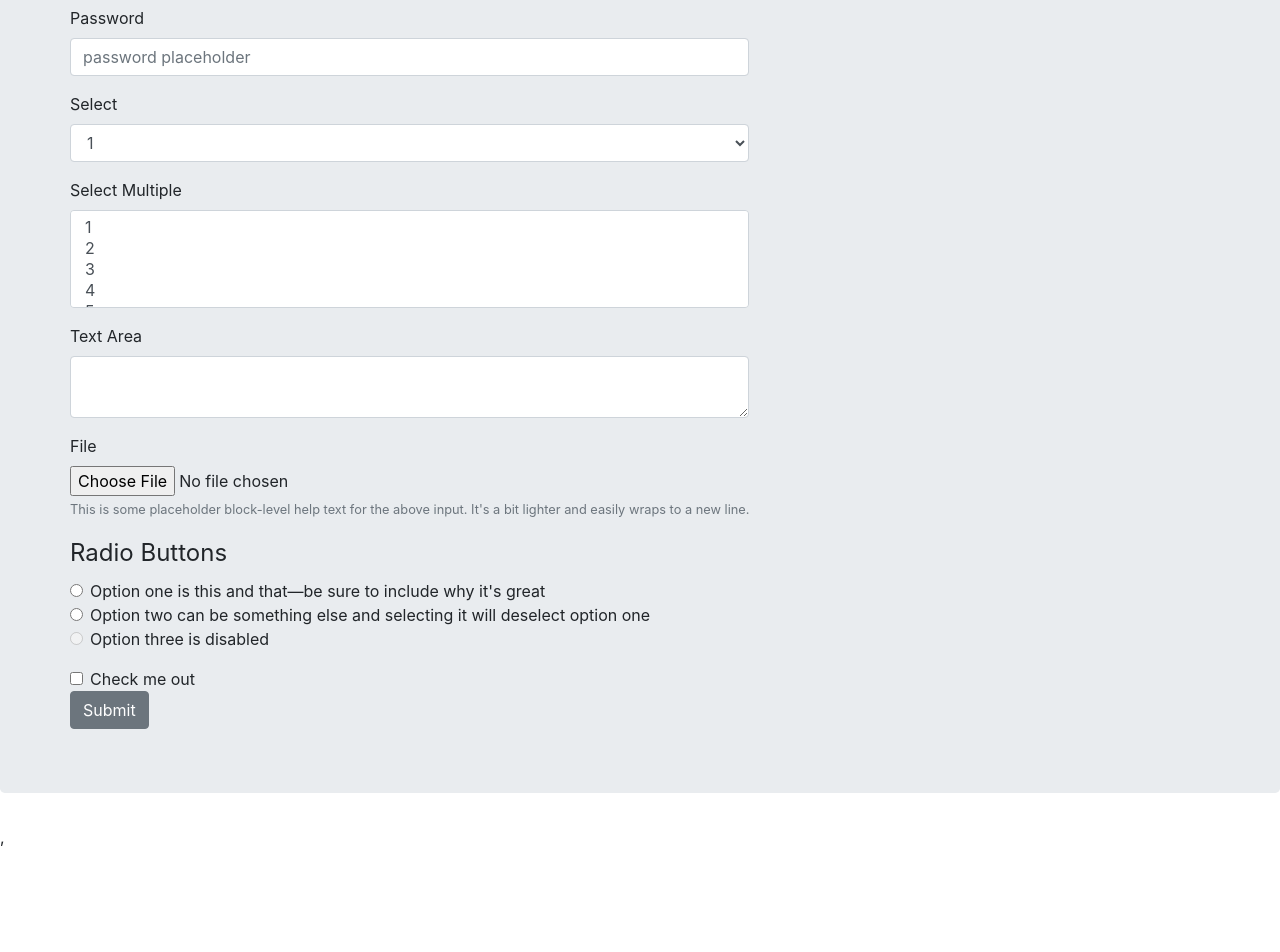
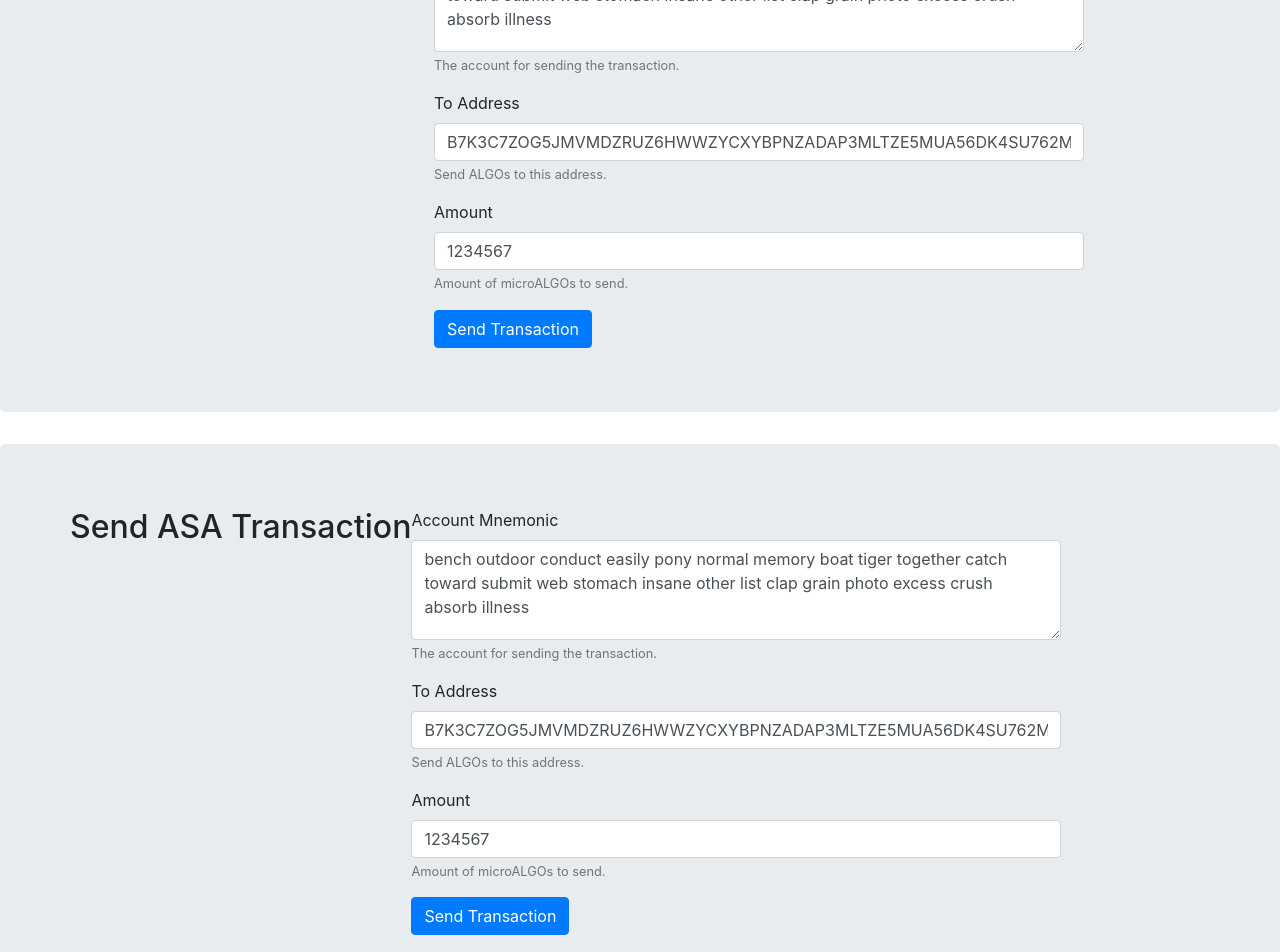
Before and after one commit to Mine77/algo-react-demo, a React (Create React App) app: page /transaction in a window 1280 px wide. Shown: the part 200-1152 px from the top of the page. Before the commit the page ends 1049 px from the top, so only its background shows below. Built offline with nearby package versions, Linux system fonts and the light colour scheme.

Commit message:
complete algo transfer

```diff
--- a/src/pages/Transaction.js
+++ b/src/pages/Transaction.js
@@ -12,84 +12,147 @@ import {
     FormText
 } from 'reactstrap';
 
+const algosdk = require('algosdk');
+const utility = require('../utility/utility');
+
 class Transaction extends Component {
+    constructor(props) {
+        super(props);
+        this.state = {
+            isLoading: false,
+            showResult: false,
+            txId: 0
+        };
+        // This binding is necessary to make `this` work in the callback
+        this.sendPaymentTransaction = this.sendPaymentTransaction.bind(this);
+        this.handleSubmitAlgo = this.handleSubmitAlgo.bind(this);
+    }
+    sendPaymentTransaction(mnemonic,to,amount) {
+        var p = new Promise(function (resolve, reject) {
+            const server = 'https://testnet-algorand.api.purestake.io/ps1';
+            const port = '';
+            const token = {
+                'X-API-Key': 'q6SxddUqMjGfyRwofxRp69DS98gsfmf2bCv8H9qd'
+            }
+            const algodclient = new algosdk.Algod(token, server, port);
+
+            var account = algosdk.mnemonicToSecretKey(mnemonic);
+
+            utility.getChangingParms(algodclient).then((cp) => {
+                var txn = {
+                    "to": to,
+                    "fee": cp.fee,
+                    "amount": parseInt(amount),
+                    "firstRound": cp.firstRound,
+                    "lastRound": cp.lastRound,
+                    "genesisID": cp.genID,
+                    "genesisHash": cp.genHash,
+                    "closeRemainderTo": undefined,
+                    "note": undefined
+                };
+                var signedTxn = algosdk.signTransaction(txn, account.sk);
+                console.log(signedTxn);
+                algodclient.sendRawTransaction(signedTxn.blob).then((tx) => {
+                    console.log(tx);
+                    console.log("Transaction : " + tx.txId);
+                    utility.waitForConfirmation(algodclient, tx.txId).then((msg) => {
+                        console.log(msg);
+                        algodclient.pendingTransactionInformation(tx.txId).then((ptx) => {
+                            resolve(tx.txId);
+                        }).catch(console.log)
+                    })
+                }).catch(console.log)
+            }).catch(console.log);
+        })
+        return p;
+    }
+    handleSubmitAlgo(event) {
+        event.preventDefault();
+        this.setState({
+            isLoading: true
+        })
+        this.sendPaymentTransaction(
+            event.target.accountMnemonic.value,
+            event.target.toAddress.value,
+            event.target.amount.value
+        ).then((txId) => {
+            this.setState({
+                isLoading: false,
+                showResult: true,
+                txId: txId
+            })
+            console.log("Transaction ID:" + txId);
+        }).catch(console.log);
+    }
     render() {
         return (
-<div>
+            <div>
                 <NavFrame></NavFrame>
                 <Jumbotron>
                     <Container>
                         <Row>
-                            <Form>
+                            <h2>
+                                Send ALGO Transaction
+                            </h2>
+                            <Form onSubmit={this.handleSubmitAlgo} style={{ width: "650px" }}>
                                 <FormGroup>
-                                    <Label for="exampleEmail">Email</Label>
-                                    <Input type="email" name="email" id="exampleEmail" placeholder="with a placeholder" />
+                                    <Label>Account Mnemonic</Label>
+                                    <Input style={{ height: "100px" }} type="textarea" name="accountMnemonic" defaultValue="bench outdoor conduct easily pony normal memory boat tiger together catch toward submit web stomach insane other list clap grain photo excess crush absorb illness" />
+                                    <FormText color="muted">The account for sending the transaction.</FormText>
                                 </FormGroup>
                                 <FormGroup>
-                                    <Label for="examplePassword">Password</Label>
-                                    <Input type="password" name="password" id="examplePassword" placeholder="password placeholder" />
+                                    <Label>To Address</Label>
+                                    <Input type="text" name="toAddress" defaultValue="B7K3C7ZOG5JMVMDZRUZ6HWWZYCXYBPNZADAP3MLTZE5MUA56DK4SU762M4" />
+                                    <FormText color="muted">Send ALGOs to this address.</FormText>
                                 </FormGroup>
                                 <FormGroup>
-                                    <Label for="exampleSelect">Select</Label>
-                                    <Input type="select" name="select" id="exampleSelect">
-                                        <option>1</option>
-                                        <option>2</option>
-                                        <option>3</option>
-                                        <option>4</option>
-                                        <option>5</option>
-                                    </Input>
+                                    <Label>Amount</Label>
+                                    <Input type="text" pattern="[0-9]*" name="amount" defaultValue="1234567" />
+                                    <FormText color="muted">Amount of microALGOs to send.</FormText>
+                                </FormGroup>
+                                <Button
+                                    color={this.state.isLoading ? "secondary" : "primary"}
+                                    disabled={this.state.isLoading}
+                                    type="submit"
+                                >
+                                    {this.state.isLoading ? "Creating..." : "Send Transaction"}
+                                </Button>
+                            </Form>
+                            {this.state.showResult ? <p>Transaction ID: <a href={"https://testnet.algoexplorer.io/tx/"+this.state.txId} target="_blank">{this.state.txId}</a></p> : null}
+                        </Row>
+                    </Container>
+                </Jumbotron>
+                <Jumbotron>
+                    <Container>
+                        <Row>
+                            <h2>
+                                Send ASA Transaction
+                            </h2>
+                            <Form onSubmit={this.handleSubmitASA} style={{ width: "650px" }}>
+                                <FormGroup>
+                                    <Label>Account Mnemonic</Label>
+                                    <Input style={{ height: "100px" }} type="textarea" name="accountMnemonic" defaultValue="bench outdoor conduct easily pony normal memory boat tiger together catch toward submit web stomach insane other list clap grain photo excess crush absorb illness" />
+                                    <FormText color="muted">The account for sending the transaction.</FormText>
                                 </FormGroup>
                                 <FormGroup>
-                                    <Label for="exampleSelectMulti">Select Multiple</Label>
-                                    <Input type="select" name="selectMulti" id="exampleSelectMulti" multiple>
-                                        <option>1</option>
-                                        <option>2</option>
-                                        <option>3</option>
-                                        <option>4</option>
-                                        <option>5</option>
-                                    </Input>
+                                    <Label>To Address</Label>
+                                    <Input type="text" name="toAddress" defaultValue="B7K3C7ZOG5JMVMDZRUZ6HWWZYCXYBPNZADAP3MLTZE5MUA56DK4SU762M4" />
+                                    <FormText color="muted">Send ALGOs to this address.</FormText>
                                 </FormGroup>
                                 <FormGroup>
-                                    <Label for="exampleText">Text Area</Label>
-                                    <Input type="textarea" name="text" id="exampleText" />
+                                    <Label>Amount</Label>
+                                    <Input type="text" pattern="[0-9]*" name="amount" defaultValue="1234567" />
+                                    <FormText color="muted">Amount of microALGOs to send.</FormText>
                                 </FormGroup>
-                                <FormGroup>
-                                    <Label for="exampleFile">File</Label>
-                                    <Input type="file" name="file" id="exampleFile" />
-                                    <FormText color="muted">
-                                        This is some placeholder block-level help text for the above input.
-                                        It's a bit lighter and easily wraps to a new line.
-        </FormText>
-                                </FormGroup>
-                                <FormGroup tag="fieldset">
-                                    <legend>Radio Buttons</legend>
-                                    <FormGroup check>
-                                        <Label check>
-                                            <Input type="radio" name="radio1" />{' '}
-            Option one is this and that—be sure to include why it's great
-          </Label>
-                                    </FormGroup>
-                                    <FormGroup check>
-                                        <Label check>
-                                            <Input type="radio" name="radio1" />{' '}
-            Option two can be something else and selecting it will deselect option one
-          </Label>
-                                    </FormGroup>
-                                    <FormGroup check disabled>
-                                        <Label check>
-                                            <Input type="radio" name="radio1" disabled />{' '}
-            Option three is disabled
-          </Label>
-                                    </FormGroup>
-                                </FormGroup>
-                                <FormGroup check>
-                                    <Label check>
-                                        <Input type="checkbox" />{' '}
-          Check me out
-        </Label>
-                                </FormGroup>
-                                <Button>Submit</Button>
+                                <Button
+                                    color={this.state.isLoading ? "secondary" : "primary"}
+                                    disabled={this.state.isLoading}
+                                    type="submit"
+                                >
+                                    {this.state.isLoading ? "Creating..." : "Send Transaction"}
+                                </Button>
                             </Form>
+                            {this.state.showResult ? <p>Transaction ID: <a href={"https://testnet.algoexplorer.io/tx/"+this.state.txId} target="_blank">{this.state.txId}</a></p> : null}
                         </Row>
                     </Container>
                 </Jumbotron>
```
